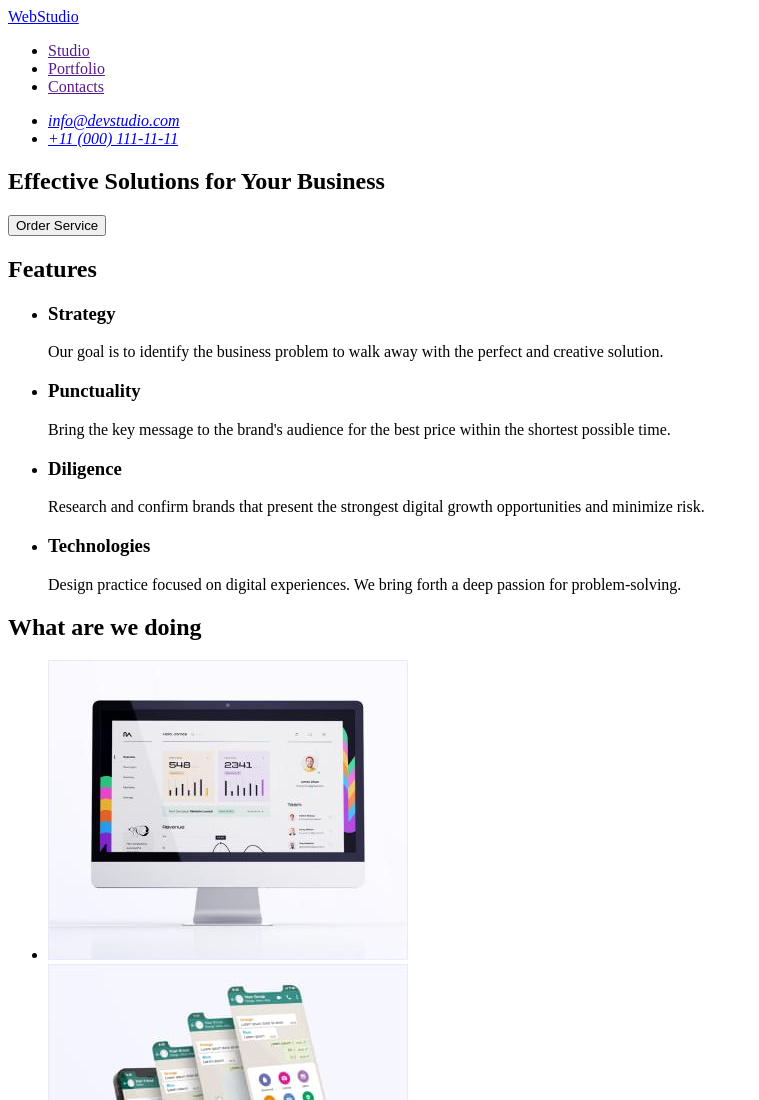
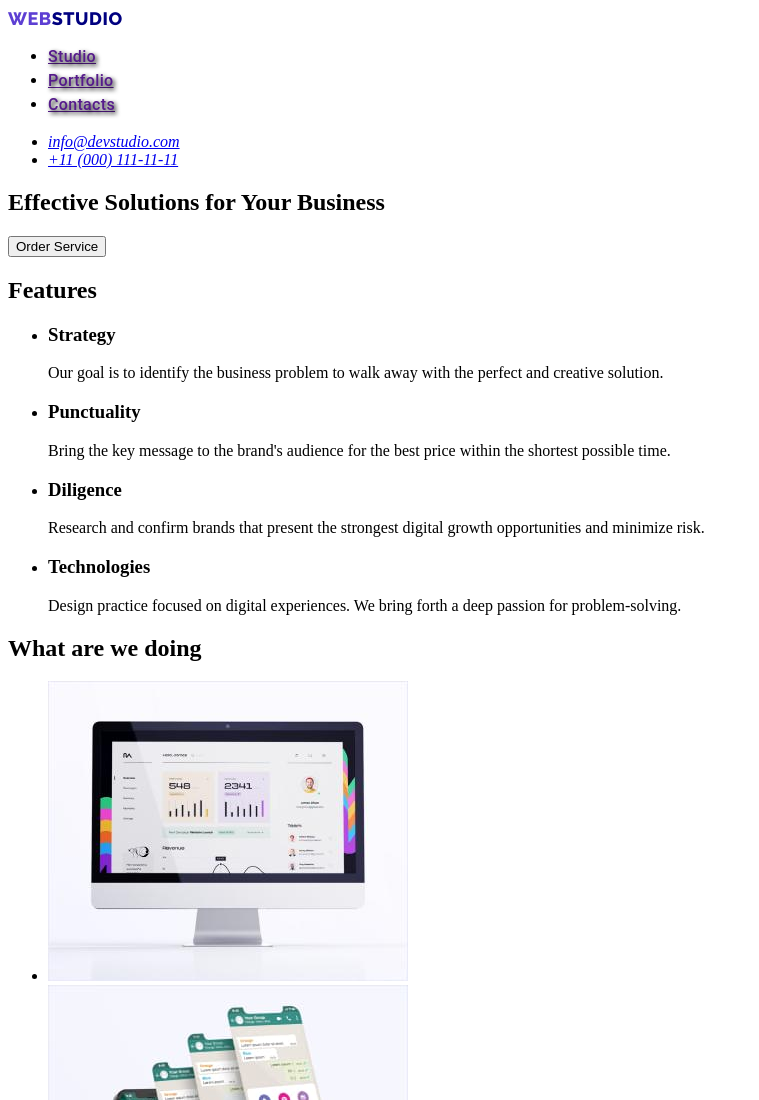
Before and after one commit to Docent12/goit-markup-hw-01, a plain HTML site: page index.html in a window 1280 px wide. Shown: the top 1100 px of the page, without its empty margins (0-759 px from the left). Drawn offline with Linux system fonts and the light colour scheme.

Commit message:
Add style for header

```diff
--- /dev/null
+++ b/css/styles.css
@@ -0,0 +1,24 @@
+.logo{ font-family: Raleway ,sans-serif;
+    font-size: 18px;
+    font-weight: 800;
+    line-height: 21px;
+    text-decoration: none;
+    text-transform: uppercase;
+    letter-spacing: 0.03em;
+    text-align: left;}
+    .logo-web{ color:#5D3FD3;}
+    .logo-studio{ color:#000080;}
+
+
+
+
+
+.main-navi{
+    font-family: Roboto;
+    text-shadow: 2px 2px 4px #000000;
+    font-size: 16px;
+    font-weight: 500;
+    line-height: 24px;
+    letter-spacing: 0.02em;
+    text-align: left;
+    }
--- a/index.html
+++ b/index.html
@@ -4,23 +4,28 @@
     <meta charset="UTF-8" />
     <meta http-equiv="X-UA-Compatible" content="IE=edge" />
     <meta name="viewport" content="width=device-width, initial-scale=1.0" />
+    <link rel="stylesheet" href="./css/styles.css">
+
+    <link rel="preconnect" href="https://fonts.googleapis.com">
+    <link rel="preconnect" href="https://fonts.gstatic.com" crossorigin>
+    <link href="https://fonts.googleapis.com/css2?family=Raleway:wght@800&display=swap" rel="stylesheet">
     <title>HomeWork_1</title>
   </head>
   <body>
     <!-- Logo , navigation, contcts -->
     <header>
       <nav>
-        <a href="./index.html"> WebStudio </a>
-        <ul>
-          <li><a href="">Studio</a></li>
-          <li><a href="">Portfolio</a></li>
-          <li><a href="">Contacts</a></li>
+        <a class="logo" href="./index.html"> <span class="logo-web">web</span><span class="logo-studio">studio</span> </a>
+        <ul class="main-navi">
+          <li><a  href="">Studio</a></li>
+          <li><a  href="">Portfolio</a></li>
+          <li><a  href="">Contacts</a></li>
         </ul>
       </nav>
       <address>
         <ul>
-          <li><a href="mailto:info@devstudio.com">info@devstudio.com</a></li>
-          <li><a href="tel:+110001111111">+11 (000) 111-11-11</a></li>
+          <li><a class="main-navi-mail" href="mailto:info@devstudio.com">info@devstudio.com</a></li>
+          <li><a class="main-navi-tel" href="tel:+110001111111">+11 (000) 111-11-11</a></li>
         </ul>
       </address>
     </header>
```
